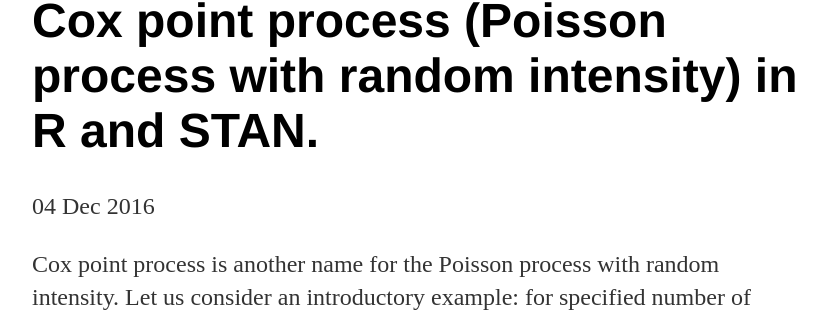
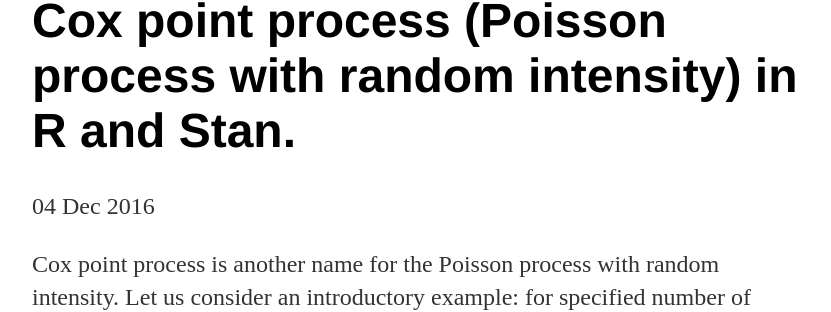
Before and after one commit to elizavetasemenova/elizavetasemenova.github.io, a Jekyll site: the page built from _posts/2016-12-04-cox-point-process.md, in a window 1280 px wide and 900 px high. Shown: the part 133-445 px from the top of the window, without its empty margins (224-1055 px from the left). Built offline with Jekyll 4.4.1, drawn with Linux system fonts in a browser that asks for light colours; comment, search, counter and statistics services are not loaded.

```diff
--- a/_posts/2016-12-04-cox-point-process.md
+++ b/_posts/2016-12-04-cox-point-process.md
@@ -1,6 +1,6 @@
 ---
 layout: post
-title: "Cox point process (Poisson process with random intensity) in R and STAN."
+title: "Cox point process (Poisson process with random intensity) in R and Stan."
 date: 2016-12-04
 comments: true
 ---
```
